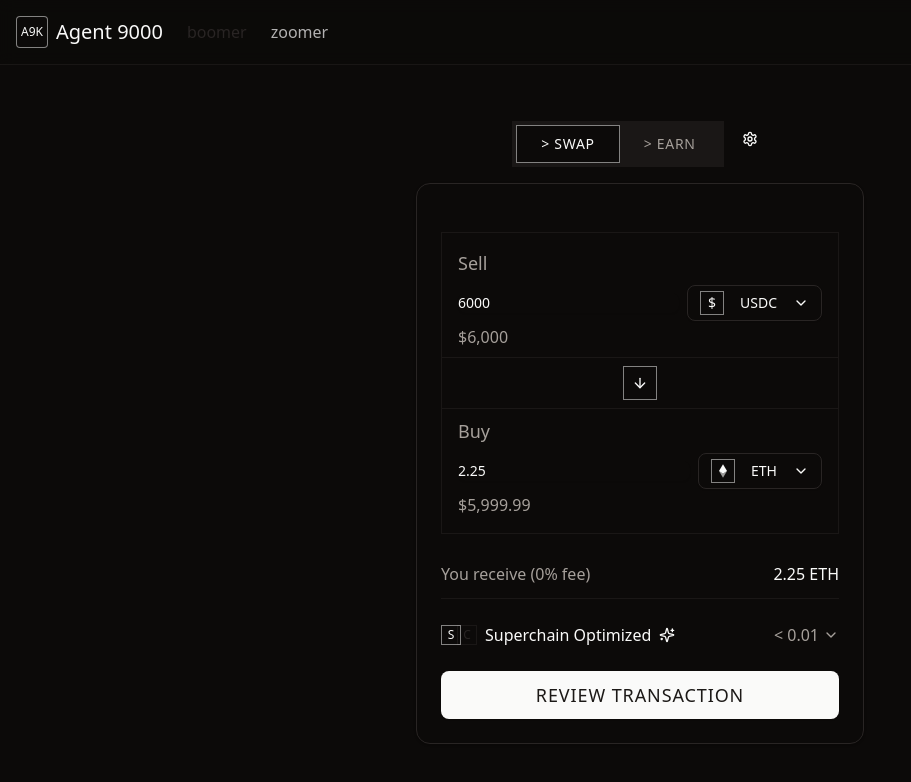
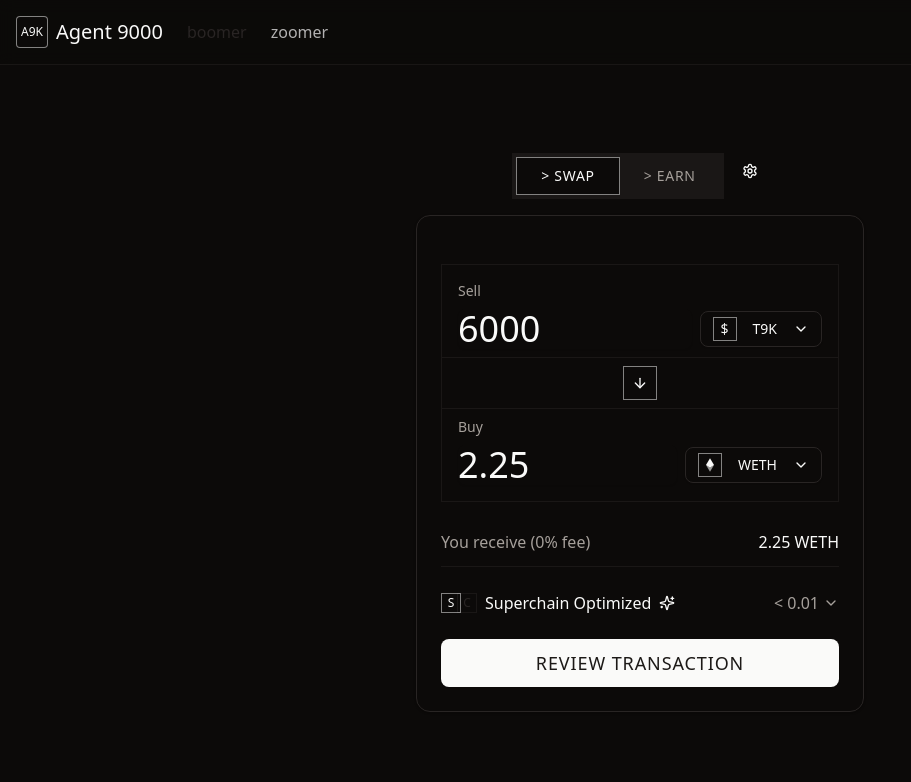
Before and after one commit to nvtaveras/agent9000, a Next.js app: page / in a window 1280 px wide. Shown: the top 782 px of the page, without its empty margins (0-911 px from the left). Built offline with nearby package versions, Linux system fonts and the light colour scheme; what wagmi would draw is missing.

Commit message:
chore: update tokens

```diff
--- a/src/app/page.tsx
+++ b/src/app/page.tsx
@@ -1,6 +1,6 @@
 "use client";
 
-import { useState} from "react";
+import { useState } from "react";
 import { Button } from "@/components/ui/button";
 import { Card, CardContent } from "@/components/ui/card";
 import { Input } from "@/components/ui/input";
@@ -18,9 +18,26 @@ export default function CryptoSwap() {
    const [activeView, setActiveView] = useState<"boomer" | "zoomer">("boomer");
    const [sellAmount, setSellAmount] = useState("6000");
    const [buyAmount, setBuyAmount] = useState("2.25");
-   const [sellCurrency, setSellCurrency] = useState("USDC");
-   const [buyCurrency, setBuyCurrency] = useState("ETH");
+   const [sellCurrency, setSellCurrency] = useState("T9K");
+   const [buyCurrency, setBuyCurrency] = useState("WETH");
    const [activeTab, setActiveTab] = useState("Swap");
+
+   // Helper function to get the opposite token
+   const getOppositeToken = (current: string) => {
+      return current === "T9K" ? "WETH" : "T9K";
+   };
+
+   // Update buy currency whenever sell currency changes
+   const handleSellCurrencyChange = (newCurrency: string) => {
+      setSellCurrency(newCurrency);
+      setBuyCurrency(getOppositeToken(newCurrency));
+   };
+
+   // Update sell currency whenever buy currency changes
+   const handleBuyCurrencyChange = (newCurrency: string) => {
+      setBuyCurrency(newCurrency);
+      setSellCurrency(getOppositeToken(newCurrency));
+   };
 
    return (
       <div className="flex flex-col min-h-screen matrix-bg">
@@ -60,7 +77,7 @@ export default function CryptoSwap() {
                         {/* Sell Section */}
                         <div className="rounded-none border border-border/50">
                            <div className="p-4 pb-2">
-                              <div className="text-lg text-muted-foreground font-mono mb-2">
+                              <div className="text-sm text-muted-foreground font-mono mb-2">
                                  Sell
                               </div>
                               <div className="flex items-center">
@@ -70,7 +87,7 @@ export default function CryptoSwap() {
                                     onChange={(e) =>
                                        setSellAmount(e.target.value)
                                     }
-                                    className="border-0 text-4xl p-0 h-auto focus-visible:ring-0"
+                                    className="border-0 text-5xl md:text-4xl font-normal p-0 h-auto focus-visible:ring-0"
                                  />
                                  <DropdownMenu>
                                     <DropdownMenuTrigger asChild>
@@ -90,32 +107,29 @@ export default function CryptoSwap() {
                                     <DropdownMenuContent>
                                        <DropdownMenuItem
                                           onClick={() =>
-                                             setSellCurrency("USDC")
+                                             handleSellCurrencyChange("T9K")
                                           }
                                        >
-                                          USDC
+                                          Token9000 (T9K)
                                        </DropdownMenuItem>
                                        <DropdownMenuItem
                                           onClick={() =>
-                                             setSellCurrency("USDT")
+                                             handleSellCurrencyChange("WETH")
                                           }
                                        >
-                                          USDT
-                                       </DropdownMenuItem>
-                                       <DropdownMenuItem
-                                          onClick={() => setSellCurrency("DAI")}
-                                       >
-                                          DAI
+                                          Super WETH
                                        </DropdownMenuItem>
                                     </DropdownMenuContent>
                                  </DropdownMenu>
                               </div>
-                              <div className="text-muted-foreground mt-1">
+
+                              {/* TODO: Add the price of the token */}
+                              {/* <div className="text-sm text-muted-foreground mt-1">
                                  $
                                  {Number.parseFloat(
                                     sellAmount
                                  ).toLocaleString()}
-                              </div>
+                              </div> */}
                            </div>
 
                            <div className="flex items-center justify-center border-t border-b border-border/50 py-2">
@@ -125,7 +139,7 @@ export default function CryptoSwap() {
                            </div>
 
                            <div className="p-4 pt-2">
-                              <div className="text-lg text-muted-foreground font-mono mb-2">
+                              <div className="text-sm text-muted-foreground font-mono mb-2">
                                  Buy
                               </div>
                               <div className="flex items-center">
@@ -135,7 +149,7 @@ export default function CryptoSwap() {
                                     onChange={(e) =>
                                        setBuyAmount(e.target.value)
                                     }
-                                    className="border-0 text-4xl p-0 h-auto focus-visible:ring-0"
+                                    className="border-0 text-5xl md:text-4xl font-normal p-0 h-auto focus-visible:ring-0"
                                  />
                                  <DropdownMenu>
                                     <DropdownMenuTrigger asChild>
@@ -172,26 +186,27 @@ export default function CryptoSwap() {
                                     </DropdownMenuTrigger>
                                     <DropdownMenuContent>
                                        <DropdownMenuItem
-                                          onClick={() => setBuyCurrency("ETH")}
+                                          onClick={() =>
+                                             handleBuyCurrencyChange("WETH")
+                                          }
                                        >
-                                          ETH
+                                          Super WETH
                                        </DropdownMenuItem>
                                        <DropdownMenuItem
-                                          onClick={() => setBuyCurrency("BTC")}
+                                          onClick={() =>
+                                             handleBuyCurrencyChange("T9K")
+                                          }
                                        >
-                                          BTC
-                                       </DropdownMenuItem>
-                                       <DropdownMenuItem
-                                          onClick={() => setBuyCurrency("SOL")}
-                                       >
-                                          SOL
+                                          Token9000 (T9K)
                                        </DropdownMenuItem>
                                     </DropdownMenuContent>
                                  </DropdownMenu>
                               </div>
-                              <div className="text-muted-foreground mt-1">
+
+                              {/* TODO: Add the price of the token */}
+                              {/* <div className="text-sm text-muted-foreground mt-1">
                                  $5,999.99
-                              </div>
+                              </div> */}
                            </div>
                         </div>
 
```
